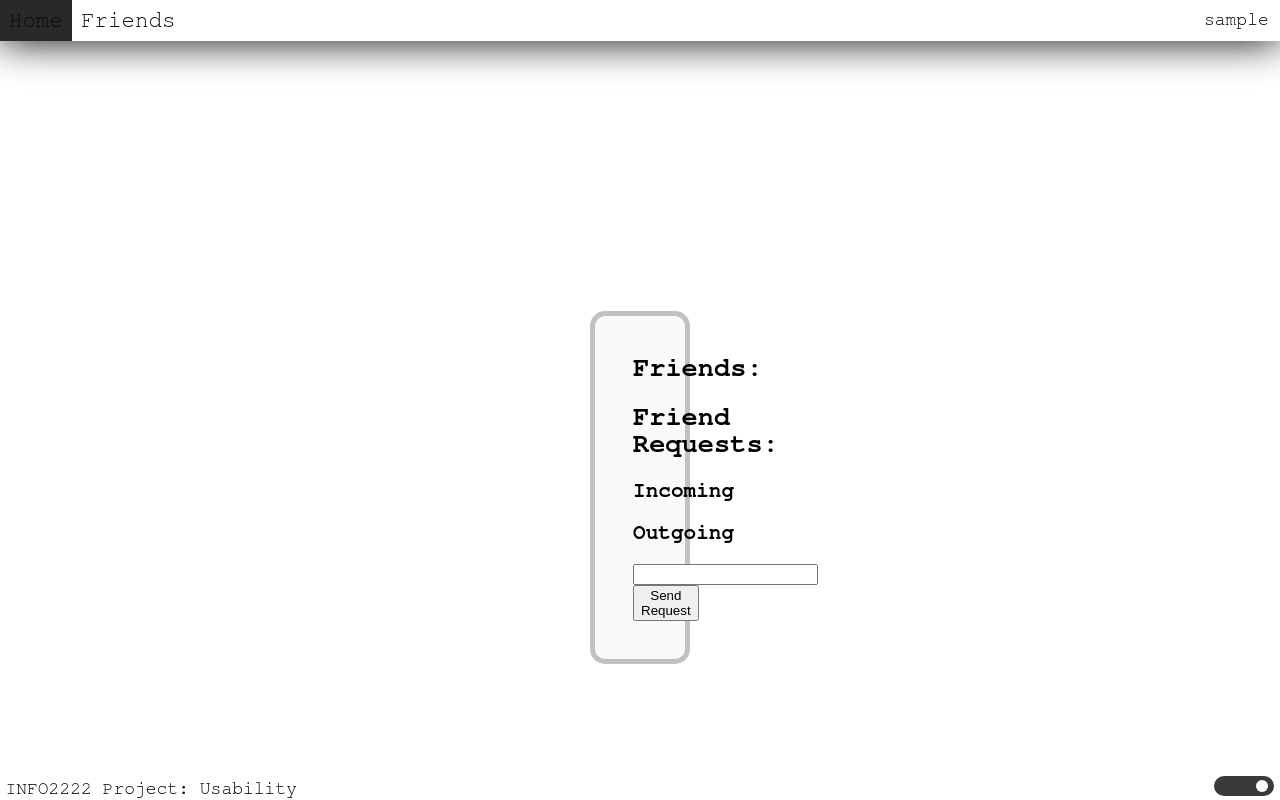
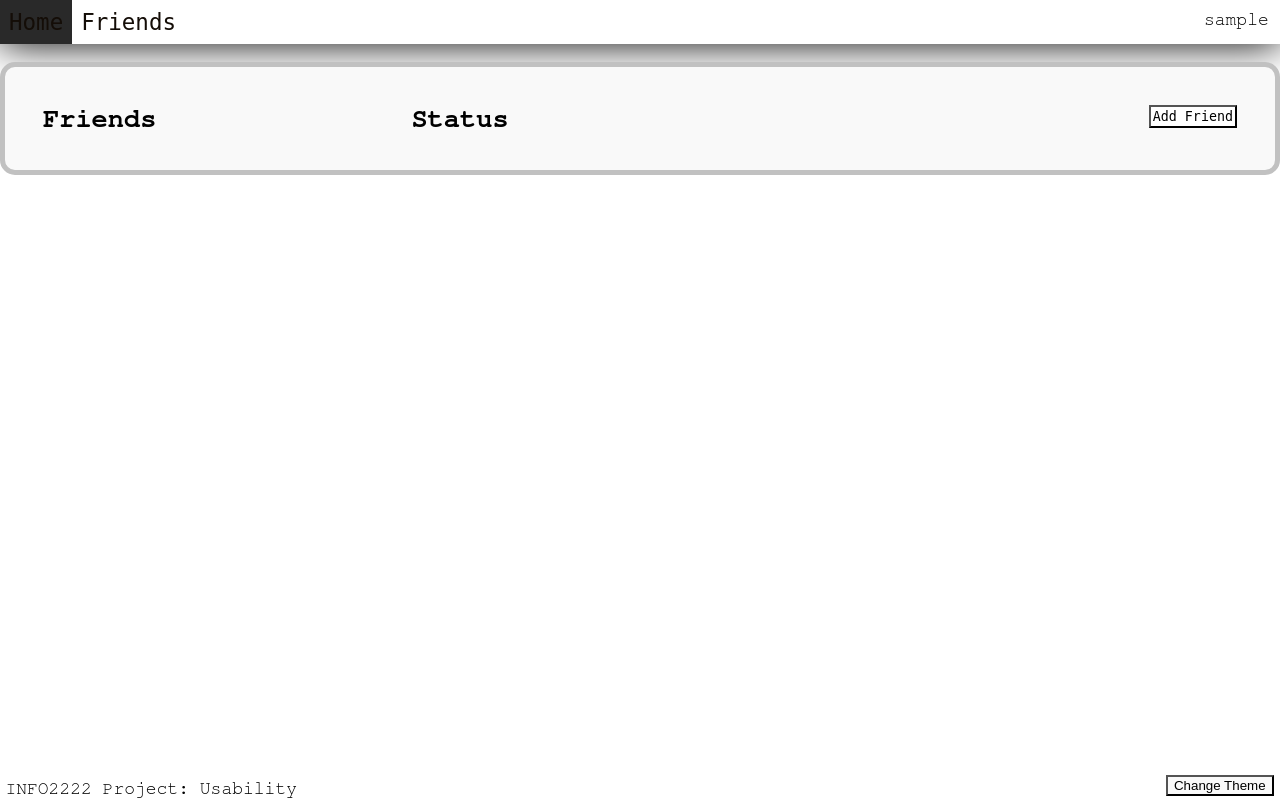
Before and after one commit to lopsy1/INFO2222-Usability, a Flask app: page /friends in a window 1280 px wide. Run offline with Flask 3, Linux system fonts and the light colour scheme; the visitor is signed in with stand-in values (Sample User, id 1); tables that the repository leaves empty hold one stand-in row (values such as "Sample post"); parts of the project's set-up code (start-up, migrations or seed data) failed here and were passed over.

Commit message:
features added: Friend removal, checking if friend is online or offline, additional styling

```diff
--- a/app.py
+++ b/app.py
@@ -6,16 +6,20 @@
 
 from flask import *
 from flask_socketio import SocketIO, join_room, emit, leave_room
+import time
 import db
 from models import *
 import secrets
 import bcrypt
 import logging
 import base64
+import asyncio
 from sys import stdout, stderr
 
 room = Room()
 
+online_users = []
+user_timers = dict()
 # this turns off Flask Logging, uncomment this to turn off Logging
 # log = logging.getLogger('werkzeug')
 # log.setLevel(logging.ERROR)
@@ -68,7 +72,8 @@
     username = request.json.get("username")
     password = request.json.get("password")
     password_client_salt = request.json.get("passwordSalt")
-
+    online_status = request.json.get("onlineStatus")
+    admin_status = request.json.get("adminStatus")
     # Check username
     error_message = username_error(username)
     if error_message:
@@ -92,7 +97,7 @@
     #     return "Error: Password must contain a non-alphabetic character."
     hashed_password = bcrypt.hashpw(password.encode(), bcrypt.gensalt())
     password = "Some string to replace the real password"
-    db.insert_user(username, hashed_password, password_client_salt)
+    db.insert_user(username, hashed_password, password_client_salt, online_status, admin_status)
     session["username"] = username
     return url_for('friends', username=username)
 
@@ -111,6 +116,7 @@
     # room_id =  room.get_room_id(username)
     # if room_id is None:
     #     room_id = -1
+    db.turn_online(username)
     return render_template("home.jinja", username=username, room_id=-1, partner="")
 
 @app.route("/home/<partner>")
@@ -118,6 +124,7 @@
     username = session_user(session)
     if not username:
         return redirect(url_for("index"))
+    db.turn_online(username)
     return render_template("home.jinja", username=username, room_id=-1, partner=partner)
 
 # Friends list page, where friends are shown and managed
@@ -129,17 +136,31 @@
     user = db.get_user(username)
     if user is None:
         return redirect(url_for("signup"))
+    db.turn_online(username)
     friends_list = db.get_rels(username)
     friends = ""
     incoming = ""
     outgoing = ""
+    status = None
     for i in friends_list:
         if i.accepted:
             # put relationship the right way
             if i.frienda != username:
-                friends += f"<li><a href=\"{url_for('home')}/{i.frienda}\">{i.frienda}</a></li>"
+                statusBool = db.get_user(i.frienda).online_status
+                if statusBool:
+                    status = f"<p style=\"display:inline; margin-left: 23%;\"> Online </p>"
+                else:
+                    status = f"<p style=\"display:inline; margin-left: 23%;\"> Offline </p>"
+
+                friends += f"<li> <a style=\"display:inline;\" href=\"{url_for('home')}/{i.frienda}\">{i.frienda}</a>{status} <button class=\"buttonStyling\" onclick=\"delete_friend('{i.frienda}')\"> Delete Friend</button> </li>"
             else:
-                friends += f"<li><a href=\"{url_for('home')}/{i.friendb}\">{i.friendb}</a></li>"
+                statusBool = db.get_user(i.friendb).online_status
+                if statusBool:
+                    status = f"<p style=\"display:inline; margin-left: 23%;\"> Online </p>"
+                else:
+                    status = f"<p style=\"display:inline; margin-left: 23%;\"> Offline </p>"
+
+                friends += f"<li><a style=\"display:inline;\" href=\"{url_for('home')}/{i.friendb}\">{i.friendb}</a>{status} <button class=\"buttonStyling\" onclick=\"delete_friend('{i.friendb}')\"> Delete Friend</button> </li>"
         # If request is to user
         elif i.friendb == username:
             incoming += f"<li>{i.frienda} <button onclick=\"accept_request({i.id});\">Accept</button> <button onclick=\"reject_request({i.id});\">Reject</button></li>"
@@ -147,6 +168,47 @@
         elif i.frienda == username:
             outgoing += f"<li>{i.friendb} (Pending)"
     return render_template("friends.jinja", username=username, friends=friends, incoming=incoming, outgoing=outgoing)
+
+@app.route("/friends/delete", methods=["POST"])
+def friend_delete():
+    username = request.json.get("username")
+    friendname = request.json.get("friendname")
+    db.del_friend(username, friendname)
+    return url_for("friends")
+
+@app.route("/ping/friends", methods=["POST"])
+def ping_users_friends():
+    username = request.json.get("username")
+    timeStamp = time.time()
+    if user_timers.get(username) != None:
+        user_timers[username] = timeStamp
+    else:
+        user_timers[username] = timeStamp
+        if (online_users.count(username) <= 0):
+            online_users.append(username)
+    db.turn_online(username)
+    offUsers()
+    return url_for("friends")
+
+@app.route("/ping/home", methods=["POST"])
+def ping_users_home():
+    username = request.json.get("username")
+    timeStamp = time.time()
+    if user_timers.get(username) != None:
+        user_timers[username] = timeStamp
+    else:
+        user_timers[username] = timeStamp
+        if (online_users.count(username) <= 0):
+            online_users.append(username)
+    db.turn_online(username)
+    offUsers()
+    return url_for("home")
+
+@app.route("/offline", methods=["POST"])
+def user_offline():
+    username = request.json.get("username")
+    db.turn_offline(username)
+    return url_for("index")
 
 # Handle accepting a friend request
 @app.route("/friends/accept", methods=["POST"])
@@ -376,6 +438,19 @@
 def stringToBytes(text: str):
     return base64.b64decode(text.encode("utf-8"))
 
+def offUsers():
+    compareTime = time.time()
+    for i in online_users:
+        userTime = user_timers.get(i)
+        if ((compareTime-userTime) > 30):
+            db.turn_offline(i)
+            user_timers[i] = None
+            online_users.remove(i)
+
 if __name__ == '__main__':
     # socketio.run(app)
+    # newuser = User()
+    # db.insert()
+    # Add admin user after
+
     socketio.run(app, ssl_context=('certs/info2222CA.pem', 'certs/info2222CA.key'))
--- a/models.py
+++ b/models.py
@@ -24,6 +24,8 @@
     username: Mapped[str] = mapped_column(String, primary_key=True)
     password_hash: Mapped[bytes] = mapped_column(BINARY)
     password_client_salt: Mapped[str] = mapped_column(String)
+    online_status: Mapped[bool] = mapped_column(Boolean)
+    admin_status: Mapped[bool] = mapped_column(Boolean)
     room_keys = mapped_column(JSON)
 
 class Friend(Base):
--- a/static/css/style.css
+++ b/static/css/style.css
@@ -66,8 +66,42 @@
     display: block;
 }
 
+nav button {
+    float: left;
+    padding: 0.5rem;
+    color: #140d07;
+    font-size: 1.25rem;
+    text-decoration: none;
+    display: block;
+    font-family: monospace;
+    background: 0;
+    border: 0;
+}
+
+nav button:hover {
+    background-color: #292929;
+    transition-duration: 0.3s;
+}
+
 div.login-form {
     text-align: center;
+}
+
+.buttonStyling {
+    background-color: #1a1a1a;
+    padding: 2px;
+    float: right;
+    font-family: monospace;
+    transition-duration: 0s;
+}
+
+div#popupMenu {
+    border: 3px solid black;
+    position: absolute;
+    top: 5.9rem;
+    display: none;
+    right: 2.4rem;
+    background-color: gray;
 }
 
 main {
@@ -82,73 +116,13 @@
     transition-duration: 1s;
 }
 
-.switch {
-    position: relative;
-    display: inline-block;
-    width: 60px;
-    height: 20px;
-  }
-
-  /* Hide default HTML checkbox */
-  .switch input {
-    opacity: 0;
-    width: 0;
-    height: 0;
-  }
-
-  /* The slider */
-  .slider {
-    position: absolute;
-    cursor: pointer;
-    top: 0;
-    left: 0;
-    right: 0;
-    bottom: 0;
-    background-color: #ccc;
-    -webkit-transition: .4s;
-    transition: .4s;
-  }
-
-  .slider:before {
-    position: absolute;
-    content: "";
-    height: 12px;
-    width: 12px;
-    left: 4px;
-    bottom: 4px;
-    background-color: white;
-    -webkit-transition: .4s;
-    transition: .4s;
-  }
-
-  input:checked + .slider {
-    background-color: #3a3a3a;
-  }
-
-  input:focus + .slider {
-    box-shadow: 0 0 1px #3a3a3a;
-  }
-
-  input:checked + .slider:before {
-    -webkit-transform: translateX(38px);
-    -ms-transform: translateX(38px);
-    transform: translateX(38px);
-  }
-
-  /* Rounded sliders */
-  .slider.round {
-    border-radius: 34px;
-  }
-
-  .slider.round:before {
-    border-radius: 50%;
-  }
 
 
-  label.switch {
+  button.switch {
     position: absolute;
     bottom: 0.5%;
     right: 0.5%;
+    width: fit-content;
   }
 
 main.messaging-app {
@@ -158,7 +132,8 @@
 }
 
 main.friends {
-    width: 100px;
+    max-width: 100%;
+    margin-top: 1rem;
 }
 
 section.text {
--- a/static/js/includes.js
+++ b/static/js/includes.js
@@ -18,7 +18,7 @@
     document.querySelector("#nav-logged-out").style.display = "";
 }
 
-function switch_function()
+function change_theme()
 {
     let theme = localStorage.getItem("theme");
     if( theme == "dark")
@@ -45,6 +45,14 @@
 });
 
 
+function open_menu() {
+    document.getElementById("popupMenu").style.display = "inline"
+}
+
+function close_menu() {
+    document.getElementById("popupMenu").style.display = "none"
+}
+
 /* Light mode style changes */
 function change_theme_light() {
 
@@ -58,7 +66,18 @@
 
 document.querySelector("main").style.transitionDuration = "1s";
 document.querySelector("nav").style.transitionDuration = "1s";
+document.querySelector(".switch").style.transitionDuration = "1s"
 document.documentElement.style.setProperty("transition-duration", "1s")
+document.querySelector(".switch").style.backgroundColor = "#f9f9f9"
+// document.querySelector(".buttonStyling").style.transitionDuration = "1s";
+// document.querySelector(".buttonStyling").style.backgroundColor = "#ffffff";
+
+let elem = document.querySelectorAll(".buttonStyling");
+
+for (let styling of elem) {
+styling.style.backgroundColor = "#ffffff";
+styling.style.transitionDuration = "1s"
+}
 
 // Change button hover color
 // document.getElementsByName("ul a:hover").style.backgroundColor = "#f9f9f9"
@@ -78,7 +97,16 @@
 
     document.querySelector("main").style.transitionDuration = "0s";
     document.querySelector("nav").style.transitionDuration = "0s";
+    document.querySelector(".switch").style.backgroundColor = "#f9f9f9"
+    document.querySelector(".switch").style.transitionDuration = "0s"
     document.documentElement.style.setProperty("transition-duration", "0s")
+
+    let elem = document.querySelectorAll(".buttonStyling");
+
+    for (let styling of elem) {
+    styling.style.backgroundColor = "#ffffff";
+    styling.style.transitionDuration = "0s"
+    }
     // Change button hover color
     // document.getElementsByName("ul a:hover").style.backgroundColor = "#f9f9f9"
     }
@@ -95,8 +123,16 @@
 
 document.querySelector("main").style.transitionDuration = "1s";
 document.querySelector("nav").style.transitionDuration = "1s";
+document.querySelector(".switch").style.backgroundColor = "#1a1a1a"
+document.querySelector(".switch").style.transitionDuration = "1s"
 document.documentElement.style.setProperty("transition-duration", "1s")
 
+let elem = document.querySelectorAll(".buttonStyling");
+
+for (let styling of elem) {
+    styling.style.backgroundColor = "#3b3b3b";
+    styling.style.transitionDuration = "1s"
+}
 // Change button hover color
 // document.getElementsByName("ul a:hover").style.backgroundColor = "#3a3a3a"
 }
@@ -113,8 +149,16 @@
 
     document.querySelector("main").style.transitionDuration = "0s";
     document.querySelector("nav").style.transitionDuration = "0s";
+    document.querySelector(".switch").style.backgroundColor = "#1a1a1a"
+    document.querySelector(".switch").style.transitionDuration = "0s"
     document.documentElement.style.setProperty("transition-duration", "0s")
 
+    let elem = document.querySelectorAll(".buttonStyling");
+
+    for (let styling of elem) {
+        styling.style.backgroundColor = "#3b3b3b";
+        styling.style.transitionDuration = "0s"
+    }
     // Change button hover color
     // document.getElementsByName("ul a:hover").style.backgroundColor = "#3a3a3a"
     }
--- a/templates/base.jinja
+++ b/templates/base.jinja
@@ -26,8 +26,8 @@
     <nav>
         <div id="nav-logged-in">
             <ul class="button">
-                <a href="/home">Home</a>
-                <a href="/friends" >Friends</a>
+                <button onclick="home_page()">Home</button>
+                <button onclick="friends_page()">Friends</button>
             </ul>
 
             <div id="nav-username">
@@ -46,9 +46,7 @@
     <footer>
     INFO2222 Project: Usability
     </footer>
-    <label class="switch">
-    <input type="checkbox" id="ThemeCheckbox" onclick="switch_function()" checked>
-    <span class="slider round"></span>
+    <button class="switch" onclick="change_theme()">Change Theme</button>
     </label>
     <script src="static/js/includes.js">
     </script>
--- a/templates/friends.jinja
+++ b/templates/friends.jinja
@@ -2,22 +2,67 @@
 {% extends 'base.jinja' %}
 {% block content %}
 <main class="friends">
+    <script>
+    setTimeout(() => {
+  pingServer();
+    }, 20000);
+    {# ctrl + w detect thing too  #}
+    document.addEventListener('keydown', function(event) {
+  if (event.ctrlKey && event.key === 'w') {
+  confLeave();
+  }
+    });
+    async function pingServer()
+    {
+        user_name = "{{ username }}";
+        let ConfLea = "{{ url_for('ping_users_friends') }}";
+        let res = await axios.post(ConfLea, {
+            username: user_name
+        })
+        if (!isValidURL(res.data)) {
+                alert(res.data);
+                return;
+        }
+        window.open(res.data, "_self")
+    }
+
+    async function delete_friend(friend_name)
+    {
+        user_name = "{{ username }}";
+        friend_name = friend_name
+        let ConfLea = "{{ url_for('friend_delete') }}";
+        let res = await axios.post(ConfLea, {
+            username: user_name,
+            friendname: friend_name
+        })
+        if (!isValidURL(res.data)) {
+                alert(res.data);
+                return;
+        }
+        window.open(res.data, "_self")
+    }
+
+    </script>
     <section class="text">
-        <h2>Friends:</h2>
-        <ul>
-            {{ friends }}
-        </ul>
-        <h2>Friend Requests:</h2>
+        <h1 style="display: inline;"> Friends </h1>
+        <h1 style="display: inline; margin-left: 20%;">Status</h1>
+        <button class="buttonStyling" onclick="open_menu()" >Add Friend</button>
+        <div id="popupMenu">
+        <button class="buttonStyling" onclick="close_menu()" >Close</button>
+    <h2>Friend Requests:</h2>
         <h3>Incoming</h3>
         <ul>
             {{ incoming }}
         </ul>
         <h3>Outgoing</h3>
         <p>
-            <input id="friend-input" /><button onclick="send_request()">Send Request</button>
+            <input id="friend-input"><button onclick="send_request()">Send Request</button>
         </p>
         <ul>
             {{ outgoing }}
+        </ul> </div>
+        <ul>
+            {{ friends }}
         </ul>
         <script src="/static/js/libs/socket.io.min.js"></script>
         <script>
@@ -68,6 +113,22 @@
                 }
                 window.open(res.data, "_self")
             }
+
+            async function confLeave()
+            {
+                user_name = "{{ username }}";
+                let ConfLea = "{{ url_for('user_offline') }}";
+                let res = await axios.post(ConfLea, {
+                    username: user_name
+                })
+                if (!isValidURL(res.data)) {
+                        alert(res.data);
+                        return;
+                }
+                console.log("disconnect");
+                window.open(res.data, "_self")
+            }
+
         </script>
     </section>
 </main>
--- a/templates/signup.jinja
+++ b/templates/signup.jinja
@@ -113,7 +113,9 @@
         let res = await axios.post(loginURL, {
             username: $("#username").val(),
             password: passwordHash,
-            passwordSalt: passwordSalt
+            passwordSalt: passwordSalt,
+            onlineStatus: true,
+            adminStatus: false
         });
         if (!isValidURL(res.data)) {
             alert(res.data);
```
Also changed, not shown: db.py (+31 -1 lines), templates/home.jinja (+41 -0 lines).
